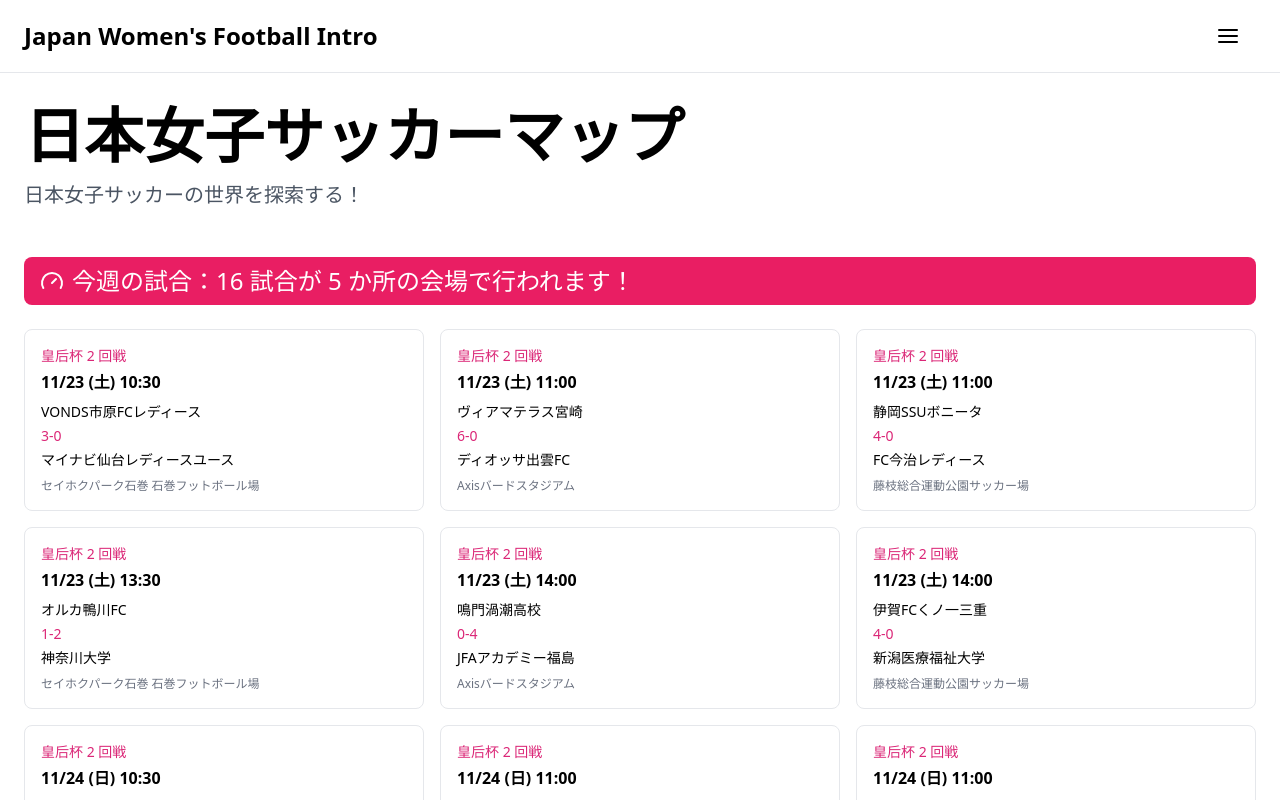
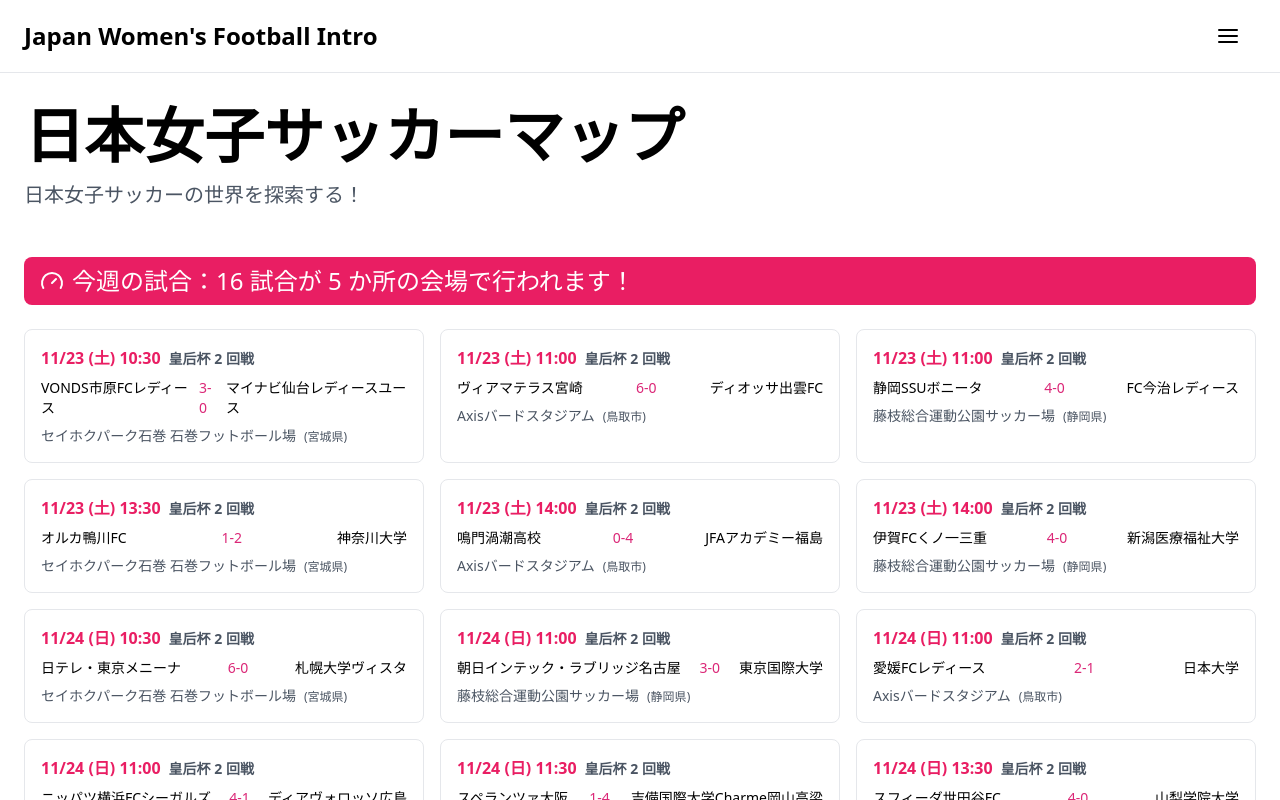
Before and after one commit to b3ssle/Japan-Women-Football-Intro, a React (Vite) app: page /#/ in a window 1280 px wide. Shown: the top 800 px of the page. Built offline with nearby package versions, Linux system fonts and the light colour scheme.

Commit message:
fix: home format

```diff
--- a/src/pages/Home.jsx
+++ b/src/pages/Home.jsx
@@ -61,7 +61,9 @@ export default function Home() {
                   onClick={() => setSelectedMatch(match)}
                   className="p-4 border rounded-lg hover:shadow-md transition-all cursor-pointer"
                 >
-                  <div className="text-sm text-pink-600 font-medium mb-1">
+                  <div className="font-bold text-nadeshiko mb-2">
+                    {match.date} ({getDayOfWeek(match.date)}) {match.time}
+                    <span className="text-gray-600 text-sm ml-2">
                       {match.competition}
                       {match.round && (
                         <span>
@@ -70,19 +72,20 @@ export default function Home() {
                             : ` ${match.round} 回戦`}
                         </span>
                       )}
+                    </span>
                   </div>
-                  <div className="font-bold mb-2">
-                    {match.date} ({getDayOfWeek(match.date)}) {match.time}
+                  <div>
+                    <div className="flex items-center justify-between">
+                      <div className="text-sm font-medium">{match.team1}</div>
+                      <div className="text-sm text-pink-600 mx-2">
+                        {match.status === "finished" ? match.score : "VS"}
                       </div>
-                  <div className="space-y-1">
-                    <div className="text-sm">{match.team1}</div>
-                    <div className="text-sm text-pink-600">
-                      {match.status === "finished" ? match.score : "vs"}
+                      <div className="text-sm font-medium">{match.team2}</div>
                     </div>
-                    <div className="text-sm">{match.team2}</div>
                   </div>
-                  <div className="text-xs text-gray-500 mt-2">
+                  <div className="text-sm text-gray-600 mt-2">
                     {match.venue.name_jp}
+                    <span className="text-xs ml-2">({match.venue.region})</span>
                   </div>
                 </div>
               ))}
```
Lines whose indentation alone changed are shown as unchanged.
